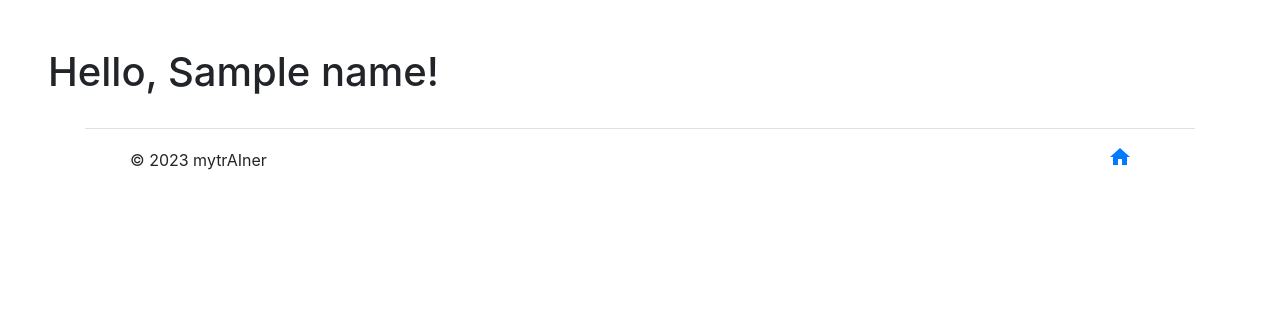
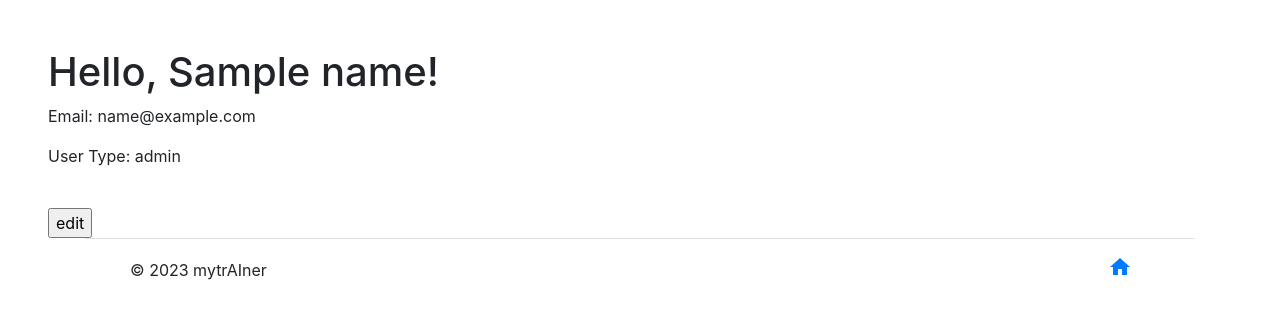
Before and after one commit to MDoswell/2800-202310-BBY15, a Node server app: template views/profile.ejs in a window 1280 px wide. Shown: the part 56-375 px from the top of the page. Run offline with Node 20, Linux system fonts and the light colour scheme; the template is opened without the code that fills it: most values are stand-ins (such as "Sample title", 1, 10 or a date in 2020); some libraries are stand-ins or nearby versions.

Commit message:
profile editing fucntion implemented

```diff
--- a/index.js
+++ b/index.js
@@ -71,6 +71,7 @@ app.use('/logout', require('./routes/logout'));
 app.use('/profile', require('./routes/profile'));
 app.use('/openai', require('./routes/openaiRoute'));
 app.use('/setup', require('./routes/firstTimeSetup'));
+app.use('/profileUpdate', require('./routes/profileUpdate'));
 app.use('*', require('./routes/error404'));
 // Once connectDB is resolved by connecting to the MongoDB databases, start the server.
 connectDB.then(() => {
--- /dev/null
+++ b/public/js/editProfile.js
@@ -0,0 +1,12 @@
+document.getElementById('edit').addEventListener("click", () => {
+    document.getElementById('edit').setAttribute("style", "display:none")
+    document.getElementById('editForm').setAttribute("style", "display:inline")
+})
+
+document.getElementById('save').addEventListener("click", () => {
+
+    const newName = document.getElementById('name').value;
+    const newEmail = document.getElementById('email').value;
+    window.location.href = '/profileUpdate?name=' + newName + '&email=' + newEmail;
+
+})
--- a/routes/signupSubmit.js
+++ b/routes/signupSubmit.js
@@ -4,11 +4,11 @@ const { bcrypt, saltRounds, Joi, router } = require('../config/dependencies');
 // Route below.
 router.post('/signup/submit', async (req, res) => {
     const { userCollection } = await require('../config/databaseConnection');
-    const name = req.body.name;
+    const name = req.query.name;
 
     // Store the email in lowercase to avoid duplicate emails capitalized differently.
-    const email = req.body.email.toLowerCase();
-    const password = req.body.password;
+    const email = req.query.email.toLowerCase();
+
 
     const schema = Joi.object(
         {
--- a/views/profile.ejs
+++ b/views/profile.ejs
@@ -1,6 +1,23 @@
 <%- include("templates/header") %>
     <div class="container-fluid px-5 mt-5">
         <h1>Hello, <%= name %>!</h1>
+        <p>Email: <%= email%></p>
+        <p>User Type: <%= user_type %></p>
         <br>
+
+        <input type="button" value="edit" id="edit">
     </div>
+
+    <div id="editForm" class="m-5" style="display:none">
+        <form action="/profileUpdate" method="post">
+        <label class="form-label">Username</label>
+        <input class="form-control" type="text" name="name" id="name" value="<%= name %>">
+        <br>
+        <label class="form-label">Email address</label>
+        <input type="email" class="form-control" name="email" id="email" value="<%= email%>">
+
+        <input class="mt-5" type="button" id="save" value="save">
+    </form>
+    </div>
+    <script src="/js/editProfile.js"></script>
 <%- include("templates/footer") %>
```
Also changed, not shown: routes/profile.js (+21 -4 lines), routes/profileUpdate.js (added, +81 -0 lines).
